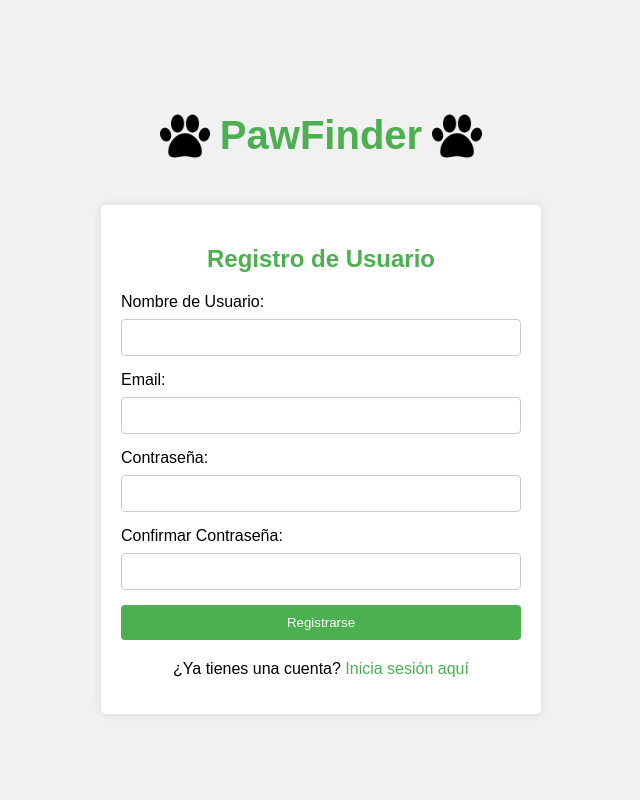
After one commit to yreyes70719/sc502-1c2025-grupo2, a PHP site: page /html/register.html in a window 1280 px wide. The commit adds this page. Shown: the whole page, without its empty margins (319-959 px from the left). Run offline with PHP 8.4, Linux system fonts and the light colour scheme.

Commit message:
Register y Login Backend

```diff
--- /dev/null
+++ b/css/register_styles.css
@@ -0,0 +1,88 @@
+body {
+    font-family: Arial, sans-serif;
+    display: flex;
+    flex-direction: column;
+    justify-content: center;
+    align-items: center;
+    height: 100vh;
+    background-color: #f1f1f1;
+    margin: 0;
+}
+
+.app-title {
+    display: flex;
+    align-items: center;
+    margin-bottom: 20px;
+}
+
+.app-title .logo {
+    width: 50px;
+    height: 50px;
+    margin-right: 10px;
+    margin-left: 10px;
+}
+
+.app-title h1 {
+    color: #4CAF50;
+    font-size: 2.5em;
+    text-align: center;
+}
+
+.register-container {
+    background-color: white;
+    padding: 20px;
+    border-radius: 5px;
+    box-shadow: 0 0 10px rgba(0, 0, 0, 0.1);
+    max-width: 400px;
+    width: 100%;
+}
+
+h2 {
+    text-align: center;
+    color: #4CAF50;
+}
+
+form {
+    display: flex;
+    flex-direction: column;
+}
+
+label {
+    margin-bottom: 8px;
+}
+
+input[type="text"],
+input[type="email"],
+input[type="password"] {
+    padding: 10px;
+    margin-bottom: 15px;
+    border: 1px solid #ccc;
+    border-radius: 4px;
+}
+
+button {
+    background-color: #4CAF50;
+    color: white;
+    padding: 10px;
+    border: none;
+    border-radius: 4px;
+    cursor: pointer;
+}
+
+button:hover {
+    background-color: #45a049;
+}
+
+p {
+    text-align: center;
+    margin-top: 20px;
+}
+
+a {
+    color: #4CAF50;
+    text-decoration: none;
+}
+
+a:hover {
+    text-decoration: underline;
+}
--- /dev/null
+++ b/html/register.html
@@ -0,0 +1,35 @@
+<!DOCTYPE html>
+<html lang="es">
+<head>
+    <meta charset="UTF-8">
+    <meta name="viewport" content="width=device-width, initial-scale=1.0">
+    <title>Registro de Usuario</title>
+    <link rel="stylesheet" href="../css/register_styles.css">
+</head>
+<body>
+    <div class="app-title">
+        <img src="../images/Paw.png" alt="PawFinder Logo" class="logo">
+        <h1>PawFinder</h1>
+        <img src="../images/Paw.png" alt="PawFinder Logo" class="logo">
+    </div>
+    <div class="register-container">
+        <h2>Registro de Usuario</h2>
+        <form>
+            <label for="userName">Nombre de Usuario:</label>
+            <input type="text" id="userName" name="userName" required>
+
+            <label for="email">Email:</label>
+            <input type="email" id="email" name="email" required>
+
+            <label for="password">Contraseña:</label>
+            <input type="password" id="password" name="password" required>
+
+            <label for="confirm-password">Confirmar Contraseña:</label>
+            <input type="password" id="confirm-password" name="confirm-password" required>
+
+            <button type="submit">Registrarse</button>
+        </form>
+        <p>¿Ya tienes una cuenta? <a href="login.html">Inicia sesión aquí</a></p>
+    </div>
+</body>
+</html>
```
Also changed, not shown: css/login_styles.css (renamed from login_styles.css, +20 -0 lines), html/login.html (renamed from login.html, +7 -2 lines), README/README.md (renamed from README.md), images/Paw.png (added), images/PawLogo.png (added).
